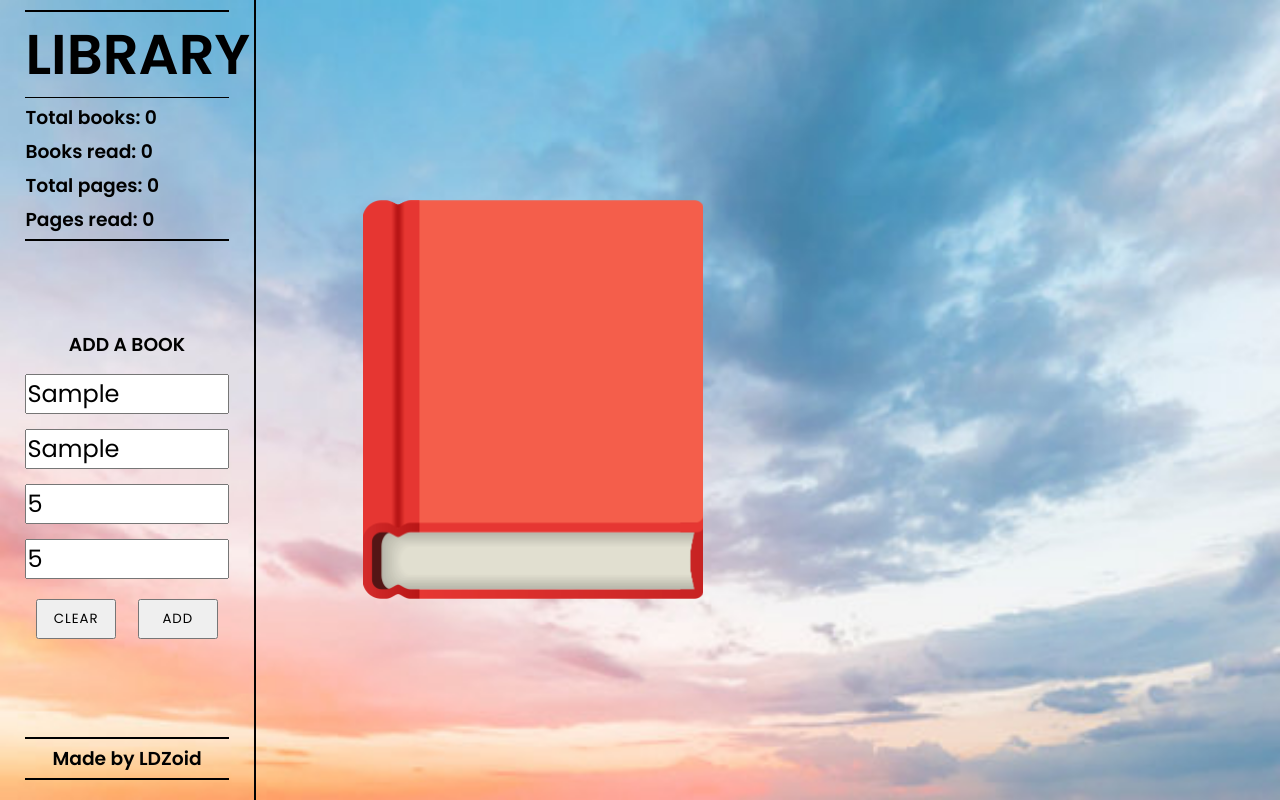
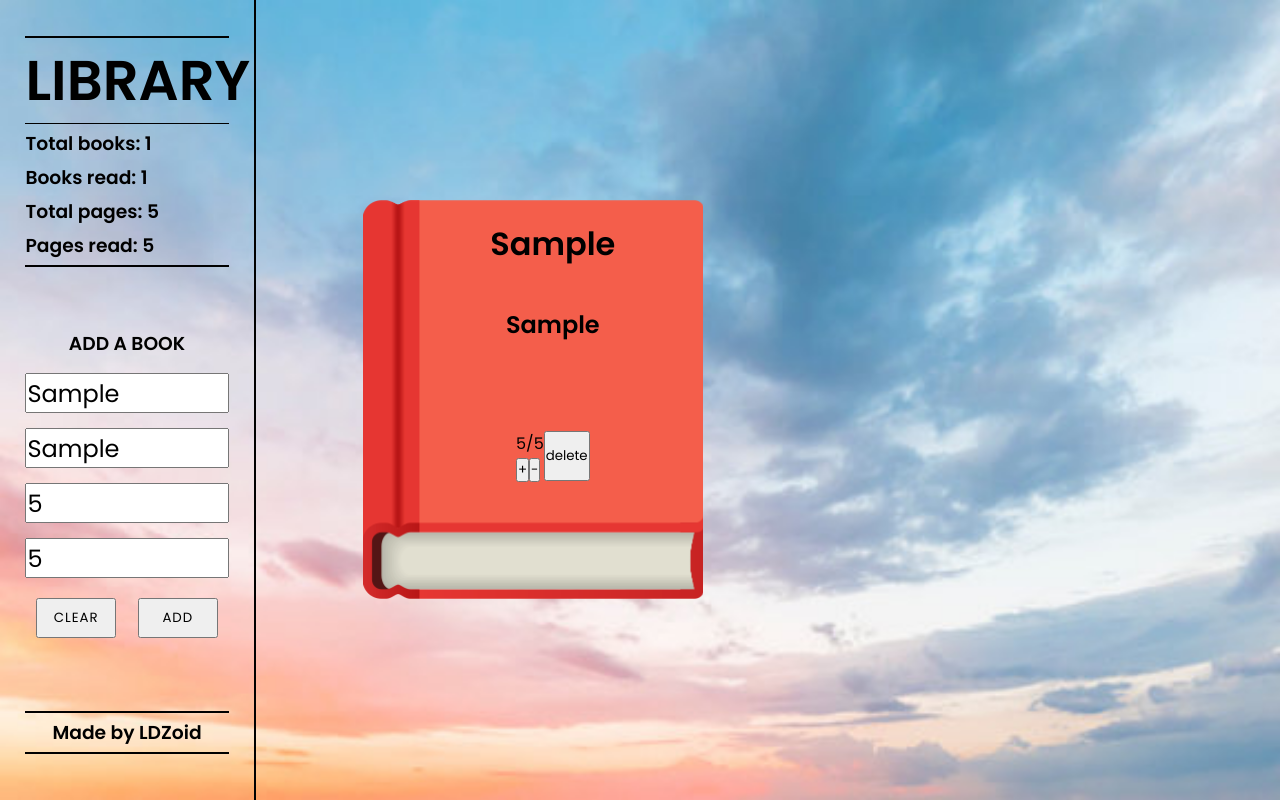
Before and after one commit to lucijantemp/library, a plain HTML site: page index.html in a window 1280 px wide. Both pictures are taken after typing "Sample", "Sample", "5", "5" into the empty fields and a click on the button "ADD". Drawn offline with Linux system fonts and the light colour scheme.

Commit message:
finished basic functionality no error handlings

```diff
--- a/app.js
+++ b/app.js
@@ -18,7 +18,7 @@ const btnClear = document.querySelector("#btn-clear")
 const btnAdd = document.querySelector("#btn-add")
 
 // else
-const booksContainer = document.querySelector("#books-container")
+const booksContainer = document.querySelector(".books-container")
 
 
 // BTNS
@@ -37,9 +37,41 @@ btnAdd.addEventListener("click", () => {
     let book = document.createElement("div")
     book.classList.add("book")
     booksContainer.appendChild(book)
-    let bookTitle = document.createElement("h3")
-    let bookAuthor = document.createElement("h4")
+    // add title and author
+    let bookTitle = document.createElement("h1")
+    let bookAuthor = document.createElement("h2")
+    bookTitle.innerHTML = inputTitle.value
+    bookAuthor.innerHTML = inputAuthor.value
+    book.appendChild(bookTitle)
+    book.appendChild(bookAuthor)
+    // add pages and del/edit option
+    let optionsContainer = document.createElement("div")
+    optionsContainer.classList.add("options-container")
+    let optionEditContainer = document.createElement("div")
+    optionEditContainer.classList.add("options-edit-container")
+    let optionDelete = document.createElement("button")
+    optionDelete.classList.add("option-delete")
+    let optionEditDisplay = document.createElement("div")
+    optionEditDisplay.classList.add("edit-display")
+    let optionEditPlus = document.createElement("button")
+    optionEditPlus.classList.add("edit-pages")
+    optionEditPlus.classList.add("plus")
+    let optionEditMinus = document.createElement("button")
+    optionEditMinus.classList.add("edit-pages")
+    optionEditMinus.classList.add("minus")
+    book.appendChild(optionsContainer)
+    optionsContainer.appendChild(optionEditContainer)
+    optionsContainer.appendChild(optionDelete)
+    optionEditContainer.appendChild(optionEditDisplay)
+    optionEditContainer.appendChild(optionEditPlus)
+    optionEditContainer.appendChild(optionEditMinus)
+    optionEditDisplay.innerHTML = `<span class="span-pages-read">${inputPagesRead.value}</span>/<span class="span-pages-total">${inputPagesTotal.value}</span>`
+    optionEditMinus.innerHTML = "-"
+    optionEditPlus.innerHTML = "+"
+    optionDelete.innerHTML = "delete"
+    updateEventListeners()
     // 3.update info
+    updateInfo()
 })
 
 
@@ -48,5 +80,51 @@ btnAdd.addEventListener("click", () => {
 
 // loops through all books and sets information about books and pages on sidebar
 function updateInfo() {
+    // count total books
+    totalBooks.innerHTML = document.querySelectorAll(".book").length
+    // count read pages
+    let pagesReadTemp = 0
+    document.querySelectorAll(".span-pages-read").forEach(i => pagesReadTemp = pagesReadTemp + parseInt(i.innerHTML))
+    pagesRead.innerHTML = pagesReadTemp
+    // count total pages
+    let pagesTotalTemp = 0
+    document.querySelectorAll(".span-pages-total").forEach(i => pagesTotalTemp = pagesTotalTemp + parseInt(i.innerHTML))
+    totalPages.innerHTML = pagesTotalTemp
+    // count read books
+    let readBooksCount = 0
+    document.querySelectorAll(".book").forEach(book => {
+        let left = book.querySelector(".span-pages-read").innerHTML
+        let right = book.querySelector(".span-pages-total").innerHTML
+        if (left == right) {
+            readBooksCount += 1
+        }
+    })
+    booksRead.innerHTML = readBooksCount
+}
 
+function updateEventListeners() {
+    // delete btn
+    let btnsDelete = document.querySelectorAll(".option-delete")
+    btnsDelete.forEach(btn => {
+        btn.addEventListener("click", () => {
+            btn.parentElement.parentElement.remove()
+            updateInfo()
+        })
+    })
+    // +/- btns
+    let btnsIncDec = document.querySelectorAll(".edit-pages")
+    btnsIncDec.forEach(btn => {
+        btn.addEventListener("click", () => {
+            let pagesReadSpan = btn.parentElement.querySelector(".span-pages-read")
+            switch (btn.innerHTML) {
+                case "+":
+                    pagesReadSpan.innerHTML = parseInt(pagesReadSpan.innerHTML) + 1
+                    break
+                case "-":
+                    pagesReadSpan.innerHTML = parseInt(pagesReadSpan.innerHTML) - 1
+                    break
+            }
+            updateInfo()
+        })
+    })
 }
--- a/index.html
+++ b/index.html
@@ -22,8 +22,8 @@
             <h3>ADD A BOOK</h3>
             <input type="text" name="title" class="input" id="inp-title" placeholder="title">
             <input type="text" name="author" class="input" id="inp-author" placeholder="author">
+            <input type="number" name="pages-read" class="input" id="inp-pages-read" placeholder="read pages">
             <input type="number" name="pages-total" class="input" id="inp-pages-total" placeholder="total pages">
-            <input type="number" name="pages-read" class="input" id="inp-pages-read" placeholder="read pages">
             <div class="btn-holder">
                 <button id="btn-clear">CLEAR</button>
                 <button id="btn-add">ADD</button>
@@ -34,18 +34,7 @@
         </div>
     </aside>
     <main>
-        <div id="books-container">
-            <!-- <div class="book">1</div>
-            <div class="book">2</div>
-            <div class="book">3</div>
-            <div class="book">4</div>
-            <div class="book">5</div>
-            <div class="book">6</div>
-            <div class="book">7</div>
-            <div class="book">8</div>
-            <div class="book">9</div>
-            <div class="book">10</div>
-            <div class="book">11</div> -->
+        <div class="books-container">
         </div>
     </main>
 
--- a/styles/_aside.scss
+++ b/styles/_aside.scss
@@ -4,7 +4,7 @@ aside {
     border-right: 2px solid black;
     display: flex;
     flex-direction: column;
-    justify-content: space-between;
+    justify-content: space-around;
     align-items: center;
 
     .aside-top {
--- a/styles/_main.scss
+++ b/styles/_main.scss
@@ -4,7 +4,7 @@ main {
     align-items: center;
     justify-content: center;
 
-    #books-container {
+    .books-container {
         height: 580px;
         background-color: transparent;
         width: 85%;
@@ -12,7 +12,6 @@ main {
         overflow-y: hidden;
         overflow-x: auto;
         align-items: center;
-        white-space: nowrap;
 
         .book {
             height: 400px;
@@ -20,6 +19,30 @@ main {
             margin: 0px 30px;
             background: url("images/closed-book.png") no-repeat;
             background-size: cover;
+            display: flex;
+            flex-direction: column;
+            align-items: center;
+            justify-content: space-around;
+            flex-wrap: wrap;
+
+            h1 {
+                margin-left: 40px;
+                flex-wrap: wrap;
+                text-align: center;
+            }
+
+            h2 {
+                margin-bottom: 50px;
+                margin-left: 40px;
+                text-align: center;
+            }
+
+            .options-container {
+                display: flex;
+                height: 50px;
+                margin-bottom: 100px;
+                margin-left: 40px;
+            }
         }
     }
 }
```
Also changed, not shown: style.css.
